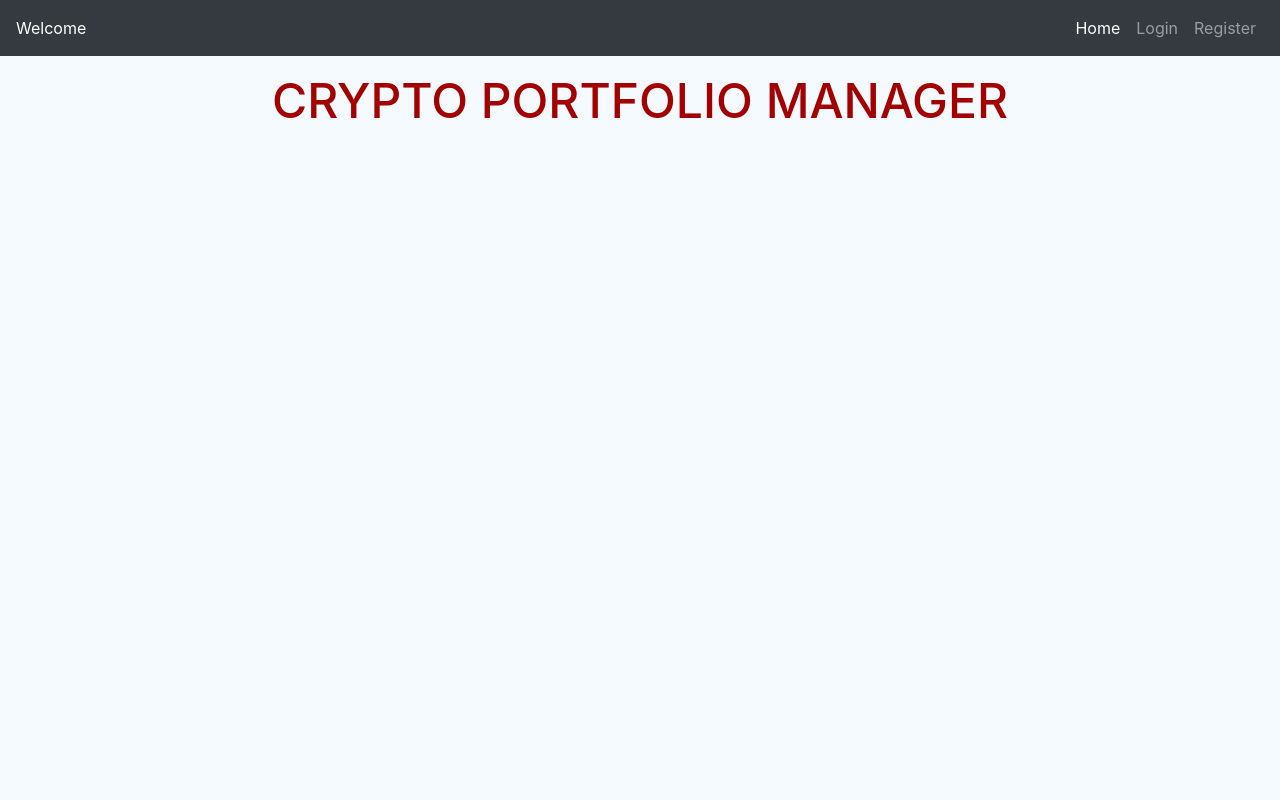
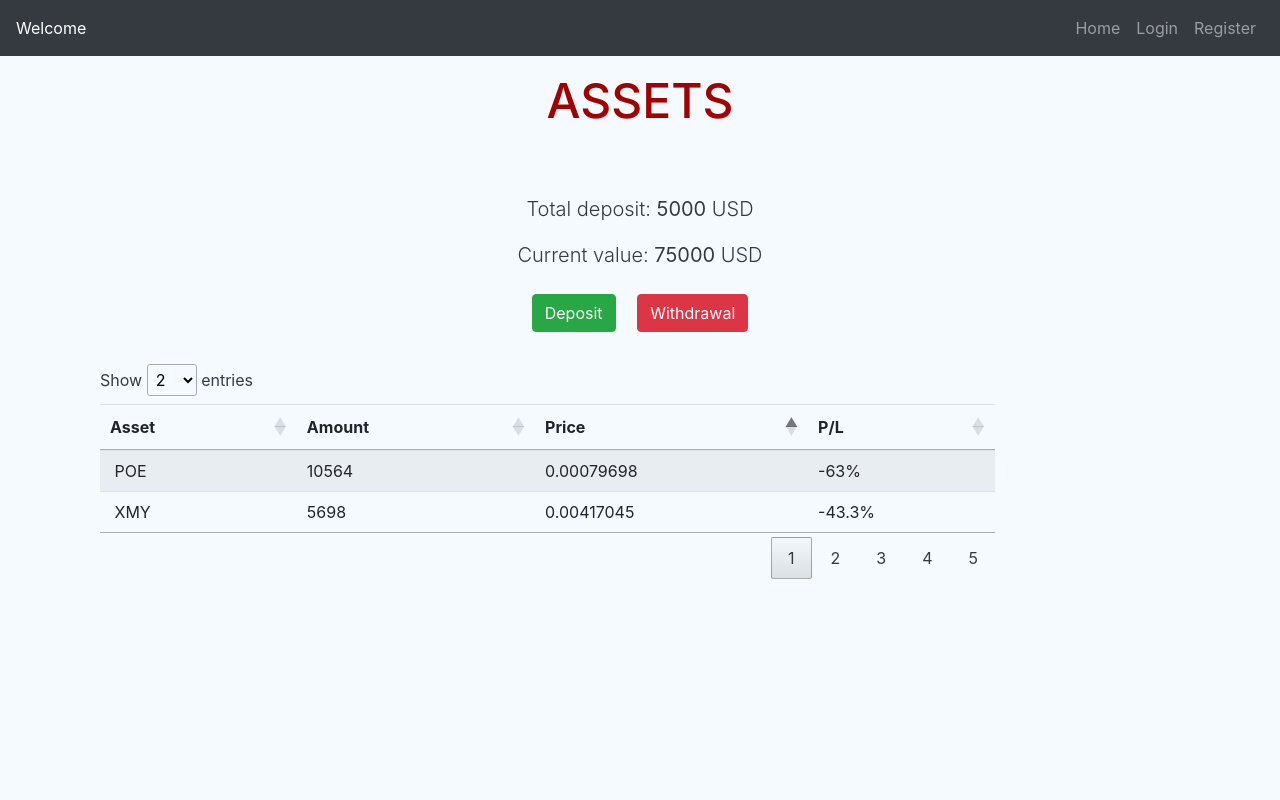
Before and after one commit to Dutchie1990/CryptoManager, a Flask app: template cryptomanager/app/assets/templates/assets.html in a window 1280 px wide. Run offline with Flask 2, Linux system fonts and the light colour scheme; the template is opened without the code that fills it, so the values that code supplies are empty; some libraries are stand-ins or nearby versions.

Commit message:
register route with the app, add the custom js for generating the table, add custom css

```diff
--- a/cryptomanager/app/__init__.py
+++ b/cryptomanager/app/__init__.py
@@ -33,6 +33,9 @@ app.register_blueprint(auth)
 from .general.views import general
 app.register_blueprint(general)
 
+from .assets.views import assets
+app.register_blueprint(assets)
+
 @app.template_filter("capitalized")
 def capitalize(value):
     return value.capitalize()
--- a/cryptomanager/app/assets/templates/assets.html
+++ b/cryptomanager/app/assets/templates/assets.html
@@ -1,18 +1,95 @@
 {% extends 'base.html' %}
-{% block heading %}{{ ('Crypto Portfolio Manager') }}{% endblock %}
-{% set active_page = 'home' %}
+{% block heading %}{{ ('Assets') }}{% endblock %}
+{% set active_page = 'assets' %}
 
 {% block styles %}
-     <link rel="stylesheet" href="{{ url_for('static', filename='css/assets.css')}}" type="text/css">
+    <link rel="stylesheet" href="https://cdn.datatables.net/1.10.24/css/jquery.dataTables.min.css">
+    <link rel="stylesheet" href="{{ url_for('static', filename='css/assets.css')}}" type="text/css">
 {% endblock %}
 
 {% block content %}
 
+<div class="lead text-center">
+    <p>Total deposit: <strong>5000</strong> USD </p>
+    <p>Current value: <strong>75000</strong> USD </p>
+    <button class="btn btn-success m-2" data-toggle="modal" data-target="#exampleModal">Deposit</button>
+    <button class="btn btn-danger m-2">Withdrawal</button>
+    <div class="my-2 my-md-4"></div>
+</div>
+<div class="justify-content-center">
+<div class="table-responsive col-md-10">
+    <table id="table" class="table table-striped">
+        <thead>
+            <tr>
+                <th data-field="Asset" data-sortable="true" scope="col">Asset</th>
+                <th data-field="Amount" data-sortable="true" scope="col">Amount</th>
+                <th class="d-none d-sm-block" data-field="Price" data-sortable="true" scope="col">Price</th>
+                <th data-field="P/L" data-sortable="true" scope="col">P/L</th>
+            </tr>
+        </thead>
+        <tbody>
+            <tr>
+                <td scope="row"><img src=""> ACT</td>
+                <td>5,000</td>
+                <td class="d-none d-sm-block">0.02208617</td>
+                <td>45%</td>
+            </tr>
+            <tr>
+                <td scope="row"><img src=""> BTC</td>
+                <td>4</td>
+                <td class="d-none d-sm-block">59565</td>
+                <td>26.7%</td>
+            </tr>
+            <tr>
+                <td scope="row"><img src=""> ETH</td>
+                <td>6</td>
+                <td class="d-none d-sm-block">1999.16</td>
+                <td>15%</td>
+            </tr>
+            <tr>
+                <td scope="row"><img src=""> XMY</td>
+                <td>5698</td>
+                <td class="d-none d-sm-block">0.00417045</td>
+                <td>-43.3%</td>
+            </tr>
+            <tr>
+                <td scope="row"><img src=""> VIBE</td>
+                <td>12561</td>
+                <td class="d-none d-sm-block">0.064627</td>
+                <td>6.2%</td>
+            </tr>
+            <tr>
+                <td scope="row"><img src=""> TAU</td>
+                <td>468</td>
+                <td class="d-none d-sm-block">0.150145</td>
+                <td>-9.4%</td>
+            </tr>
+            <tr>
+                <td scope="row"><img src=""> SNM</td>
+                <td>123</td>
+                <td class="d-none d-sm-block">0.067927</td>
+                <td>12.9%</td>
+            </tr>
+            <tr>
+                <td scope="row"><img src=""> POE</td>
+                <td>10564</td>
+                <td class="d-none d-sm-block">0.00079698</td>
+                <td>-63%</td>
+            </tr>
+            <tr>
+                <td scope="row"><img src=""> SAI</td>
+                <td>1268</td>
+                <td class="d-none d-sm-block">0.04781073</td>
+                <td>0.06%</td>
+            </tr>
+        </tbody>
+    </table>
+    </div>
+</div>
+
 {% endblock %}
 
 {% block scripts %}
-<script type="text/javascript" src="{{ url_for('static', filename='js/main.js')}}"></script>
+<script type="text/javascript" src="https://cdn.datatables.net/1.10.24/js/jquery.dataTables.min.js"></script>
 <script type="text/javascript" src="{{ url_for('static', filename='js/assets.js')}}"></script>
-
-<script>setElementListener()</script>
 {% endblock %}
--- a/cryptomanager/app/static/css/assets.css
+++ b/cryptomanager/app/static/css/assets.css
@@ -0,0 +1,14 @@
+.overflow{
+    overflow: visible !important;
+}
+
+#table_wrapper{
+    margin-bottom: 2rem;
+}
+
+@media (min-width: 576px) {
+    .d-sm-block {
+        display: table-cell !important;
+        }
+
+}
--- a/cryptomanager/app/static/css/style.css
+++ b/cryptomanager/app/static/css/style.css
@@ -3,7 +3,7 @@ body {
     background-color: #F4FAFF;
 }
 
-.overflow-hidden{
+.overflow{
     overflow: hidden;
     position: relative;
     height: 100vh;
--- a/cryptomanager/app/static/js/assets.js
+++ b/cryptomanager/app/static/js/assets.js
@@ -0,0 +1,11 @@
+document.addEventListener('DOMContentLoaded', function (event) {
+
+    $('#table').DataTable({
+        "searching": false,
+        "order": [["2", "asc"]],
+        "aLengthMenu": [2, 5, 10, 25],
+        "iDisplayLength": 2,
+        "pagingType": "numbers",
+        "info": false,
+    });
+})
--- a/cryptomanager/app/templates/base.html
+++ b/cryptomanager/app/templates/base.html
@@ -16,7 +16,7 @@
 </head>
 
 <body>
-    <div class="overflow-hidden">
+    <div class="overflow">
 
     <header>
         <nav id="navbar" class="navbar navbar-expand-md navbar-dark bg-dark">
```
